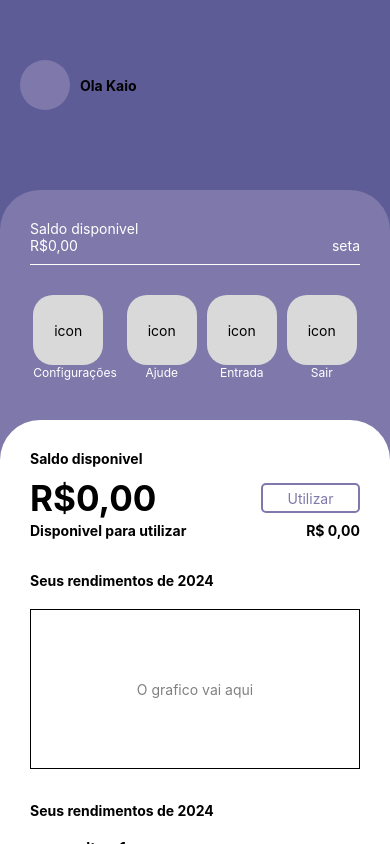
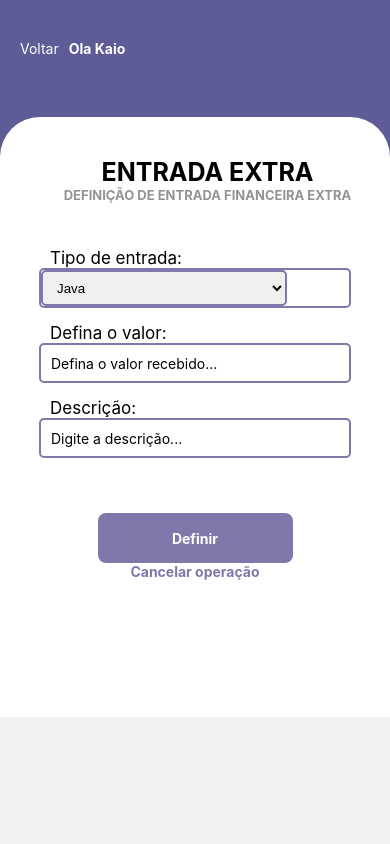
Before and after one commit to KaioViniciusMP/AppReactNativeTcc, a React Native app: screen /EntradaFinanceiraExtra in a window 390 px wide. Built offline with nearby package versions, Linux system fonts and the light colour scheme.

Commit message:
Criação da pagina de adicionamento de renda extra

```diff
--- a/package.json
+++ b/package.json
@@ -9,6 +9,7 @@
     "web": "expo start --web"
   },
   "dependencies": {
+    "@react-native-picker/picker": "^2.7.7",
     "@react-navigation/native": "^6.1.17",
     "@react-navigation/native-stack": "^6.9.26",
     "expo": "~51.0.12",
--- a/src/Routes/app.routes.tsx
+++ b/src/Routes/app.routes.tsx
@@ -5,6 +5,7 @@ import HistoricoTransacoes from "../pages/HistoricoTransacoes";
 import PageEscolherModalidade from "../pages/EscolherModalidade";
 import PageConfiguracoes from "../pages/Configuracoes";
 import PageAjuda from "../pages/Ajuda";
+import PageEntradaFinanceiraExtra from "../pages/AdicionamentoRendaExtra";
 
 
 const Stack = createNativeStackNavigator();
@@ -17,6 +18,7 @@ export default function AppRoutes() {
             <Stack.Screen name='EscolherModalidade' component={PageEscolherModalidade} options={{headerShown: false}}/>
             <Stack.Screen name='Configuracoes' component={PageConfiguracoes} options={{headerShown: false}}/>
             <Stack.Screen name='Ajuda' component={PageAjuda} options={{headerShown: false}}/>
+            <Stack.Screen name='EntradaFinanceiraExtra' component={PageEntradaFinanceiraExtra} options={{headerShown: false}}/>
         </Stack.Navigator>
     )
 }
--- /dev/null
+++ b/src/pages/AdicionamentoRendaExtra/index.tsx
@@ -0,0 +1,81 @@
+import { StyleSheet, Text, View, ScrollView, TouchableOpacity, FlatList, TextInput } from 'react-native'
+import { useNavigation } from "@react-navigation/native";
+import React, { useState } from 'react'
+import { Picker } from '@react-native-picker/picker';
+
+export default function PageEntradaFinanceiraExtra() {
+    const [selectedValue, setSelectedValue] = useState("java");
+
+    const data = [
+        { icon: '1', title: 'Editar dados do perfil', seta: '>' },
+        { icon: '2', title: 'Editar entrada de dinheiro mensal', seta: '>' }
+    ];
+
+    return (
+        <ScrollView contentContainerStyle={styles.scrollViewContainer}>
+            <View style={{ display: 'flex', flexDirection: 'row', marginLeft: 20, marginTop: 40 }}>
+                <Text style={{ color: '#fff' }}>Voltar</Text>
+                <Text style={{ color: '#fff', marginLeft: 10, fontWeight: "bold", marginBottom: 60 }}>Ola Kaio</Text>
+            </View>
+
+            <View style={styles.containerTwo}>
+
+                <View style={{ display: 'flex', flexDirection: 'row', justifyContent: 'center' }}>
+                    <Text style={{ fontWeight: "bold", fontSize: 25, marginTop: 40, marginLeft: 25 }}>ENTRADA EXTRA</Text>
+                </View>
+                <Text style={{ fontSize: 13, fontWeight: "bold", color: '#939393', textAlign: 'center', marginLeft: 25, marginBottom: 45, }}>DEFINIÇÃO DE ENTRADA FINANCEIRA EXTRA</Text>
+
+                <View style={{ display: 'flex', width: '100%' }}>
+                    <View style={{ alignSelf: 'center', justifyContent: 'center', display: 'flex', width: '100%', }}>
+                        <Text style={{ marginLeft: 50, fontSize: 17, fontWeight: "semibold" }}>Tipo de entrada:</Text>
+                        <View style={{ marginBottom: 15, alignSelf: 'center', justifyContent: 'center', display: 'flex', width: '80%', borderRadius: 5, height: 40, borderWidth: 2, borderColor: '#7F79AB' }}>
+                            <Picker
+                                style={{ width: '80%', borderRadius: 5, height: 40, paddingLeft: 10, borderWidth: 2, borderColor: '#7F79AB' }}
+                                selectedValue={selectedValue}
+                                onValueChange={(itemValue, itemIndex) => setSelectedValue(itemValue)}>
+
+                                <Picker.Item label="Java" value="java" />
+                                <Picker.Item label="JavaScript" value="javascript" />
+                                <Picker.Item label="Python" value="python" />
+                                <Picker.Item label="C++" value="cpp" />
+                            </Picker>
+                        </View>
+                    </View>
+
+                    <View style={{ alignSelf: 'center', justifyContent: 'center', display: 'flex', width: '100%', }}>
+                        <Text style={{ marginLeft: 50, fontSize: 17, fontWeight: "semibold" }}>Defina o valor:</Text>
+                        <TextInput style={{ marginBottom: 15, width: '80%', alignSelf: 'center', borderRadius: 5, height: 40, paddingLeft: 10, borderWidth: 2, borderColor: '#7F79AB' }} placeholder='Defina o valor recebido...' />
+                    </View>
+
+                    <View style={{ alignSelf: 'center', justifyContent: 'center', display: 'flex', width: '100%', }}>
+                        <Text style={{ marginLeft: 50, fontSize: 17, fontWeight: "semibold" }}>Descrição:</Text>
+                        <TextInput style={{ marginBottom: 15, width: '80%', alignSelf: 'center', borderRadius: 5, height: 40, paddingLeft: 10, borderWidth: 2, borderColor: '#7F79AB' }} placeholder='Digite a descrição...' />
+                    </View>
+
+                    <View style={{ marginTop: 40,justifyContent: 'center', display: 'flex', width: '100%', alignItems: 'center' }}>
+                        <TouchableOpacity style={{ display: "flex", alignItems: "center", justifyContent: "center", width: '50%', borderRadius: 8, height: 50, backgroundColor: '#7F79AB' }}>
+                            <Text style={{ color: '#FFF', fontWeight: "bold" }}>Definir</Text>
+                        </TouchableOpacity>
+                        <Text style={{ color: '#7F79AB', fontWeight: "bold" }}>Cancelar operação</Text>
+                    </View>
+                </View>
+            </View>
+        </ScrollView>
+    )
+}
+
+const styles = StyleSheet.create({
+    scrollViewContainer: {
+        justifyContent: 'flex-end',
+        backgroundColor: '#5D5C96', // Cor de fundo do ScrollView
+    },
+    containerTwo: {
+        flexGrow: 1,
+        backgroundColor: '#FFF',
+        flexDirection: 'column',
+        borderTopRightRadius: 40,
+        borderTopLeftRadius: 40,
+        height: 600,
+        alignItems: 'center',
+    }
+});
--- a/src/pages/Home/index.jsx
+++ b/src/pages/Home/index.jsx
@@ -1,5 +1,6 @@
 import { useNavigation } from "@react-navigation/native";
 import { View, Text, TouchableOpacity, StyleSheet, ScrollView, FlatList } from "react-native";
+import PageEntradaFinanceiraExtra from "../AdicionamentoRendaExtra";
 
 export default function Home() {
     const navigation = useNavigation();
@@ -12,6 +13,9 @@ export default function Home() {
     };
     const Ajuda = () => {
         navigation.navigate('Ajuda');
+    };
+    const EntradaFinanceiraExtra = () => {
+        navigation.navigate('EntradaFinanceiraExtra');
     };
 
     const data = [
@@ -55,10 +59,10 @@ export default function Home() {
                             </View>
 
                             <View style={{ display: 'flex', justifyContent: "center" }}>
-                                <View style={{ backgroundColor: '#D9D9D9', height: 70, width: 70, borderRadius: 20, display: "flex", alignItems: "center", justifyContent: "center" }}>
-                                    <Text>icon</Text>
+                                <View onPress={EntradaFinanceiraExtra} style={{ backgroundColor: '#D9D9D9', height: 70, width: 70, borderRadius: 20, display: "flex", alignItems: "center", justifyContent: "center" }}>
+                                    <Text onPress={EntradaFinanceiraExtra}>icon</Text>
                                 </View>
-                                <Text style={{ color: 'white', textAlign: "center", fontSize: 12 }}>Entrada</Text>
+                                <Text onPress={EntradaFinanceiraExtra} style={{ color: 'white', textAlign: "center", fontSize: 12 }}>Entrada</Text>
                             </View>
 
                             <View style={{ display: 'flex', justifyContent: "center" }}>
@@ -110,7 +114,6 @@ export default function Home() {
                                         )}
                                     />
                                 </View>
-
                             </View>
                         </View>
                     </View>
```
Also changed, not shown: 1 other file (tests, documents, lock files or other folders).
